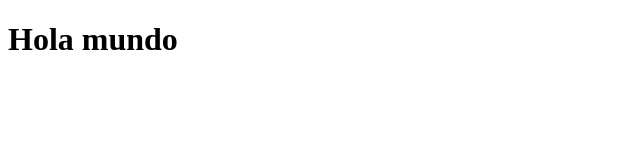
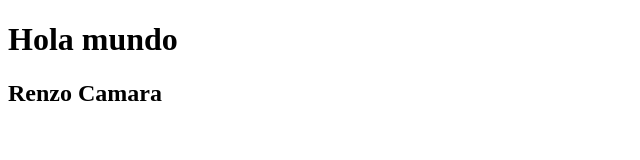
Before and after one commit to Renzin1997/Prueba, a plain HTML site: page index.html in a window 1280 px wide. Shown: the whole page, without its empty margins (0-640 px from the left). Drawn offline with Linux system fonts and the light colour scheme.

Commit message:
H2 creado

```diff
--- a/index.html
+++ b/index.html
@@ -8,5 +8,6 @@
 </head>
 <body>
     <h1>Hola mundo</h1>
+    <h2>Renzo Camara</h2>
 </body>
 </html>
```
